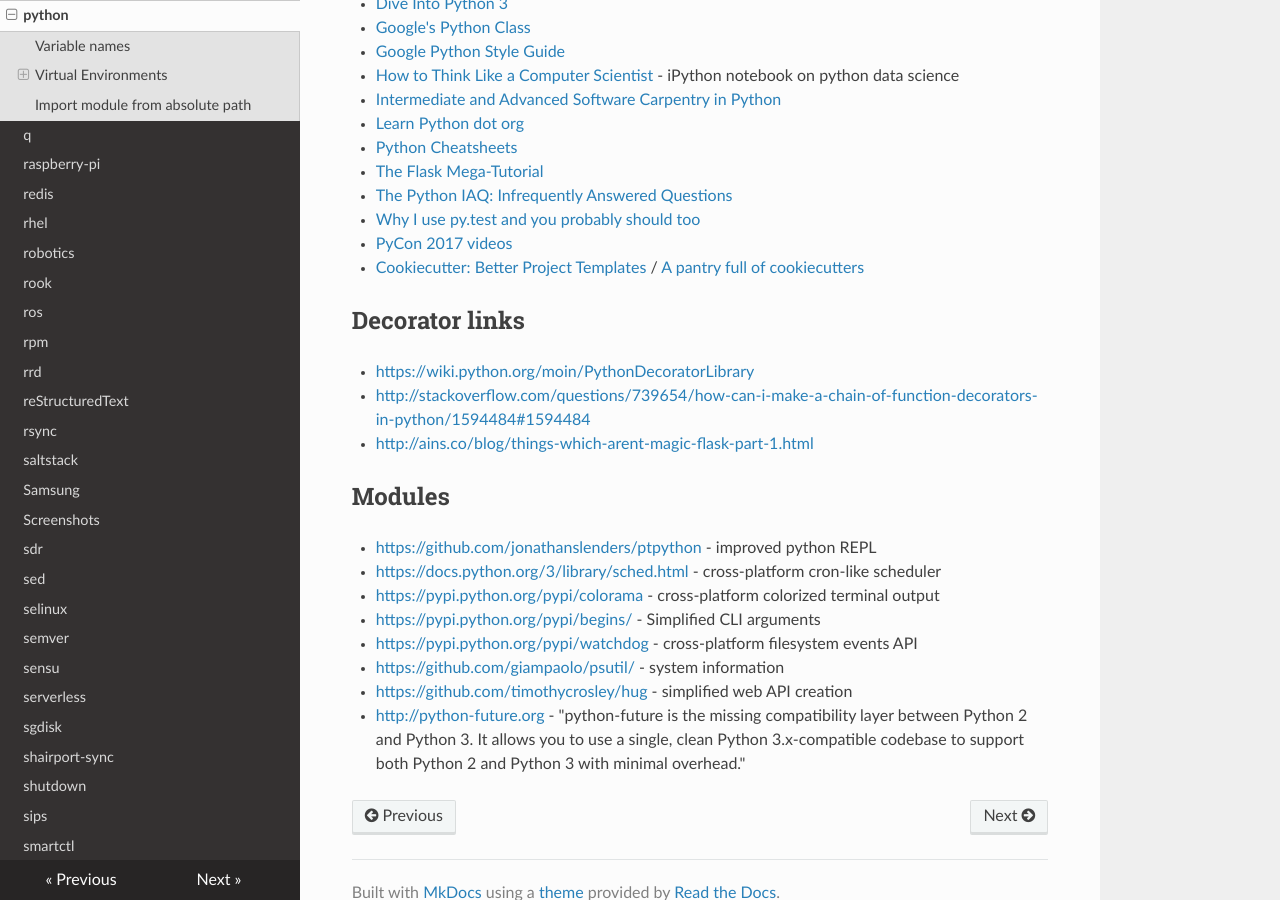
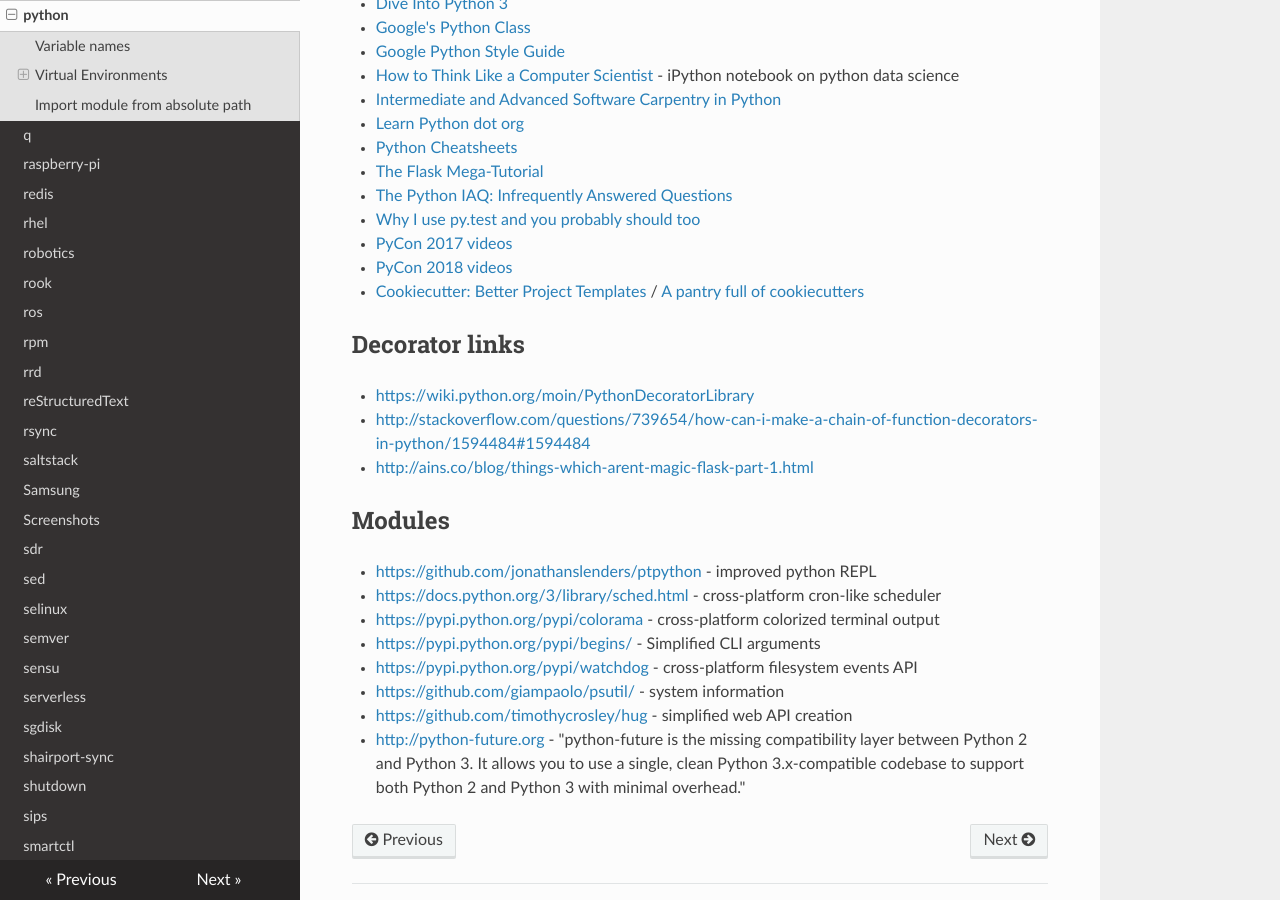
Before and after one commit to lando-cal/tech-notes, an MkDocs documentation site: the page built from docs/python.md, in a window 1280 px wide and 900 px high, scrolled down 3509 px. Built offline with MkDocs 1.6.1, drawn with Linux system fonts in a browser that asks for light colours; nearby versions of some CDN libraries.

Commit message:
Add pycon 2018 videos

```diff
--- a/docs/python.md
+++ b/docs/python.md
@@ -161,6 +161,7 @@ ArgSpec(args=['func'], varargs=None, keywords=None, defaults=None)
 - [The Python IAQ: Infrequently Answered Questions](http://norvig.com/python-iaq.html)
 - [Why I use py.test and you probably should too](http://halfcooked.com/presentations/pyconau2013/why_I_use_pytest.html)
 - [PyCon 2017 videos](https://www.youtube.com/channel/UCrJhliKNQ8g0qoE_zvL8eVg)
+- [PyCon 2018 videos](https://www.youtube.com/channel/UCsX05-2sVSH7Nx3zuk3NYuQ)
 - [Cookiecutter: Better Project Templates](https://cookiecutter.readthedocs.io/en/latest/) / [A pantry full of cookiecutters](https://cookiecutter.readthedocs.io/en/latest/readme.html#a-pantry-full-of-cookiecutters)
 
 ## Decorator links
```
